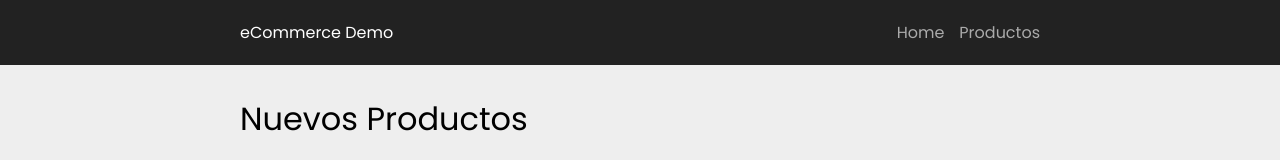
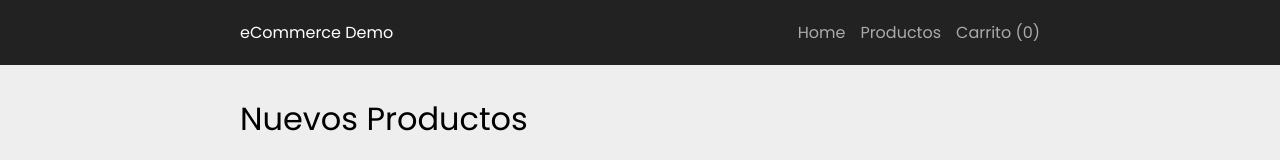
Before and after one commit to dejwid/ecommerce-front, a Next.js app: page / in a window 1280 px wide. Shown: the top 160 px of the page. Built offline with nearby package versions, Linux system fonts and the light colour scheme; no server answers; the database is empty.

Commit message:
fixed header

```diff
--- a/components/Header.js
+++ b/components/Header.js
@@ -78,6 +78,7 @@ export default function Header() {
           <StyledNav mobileNavActive={mobileNavActive}>
             <NavLink href={'/'}>Home</NavLink>
             <NavLink href={'/products'}>Productos</NavLink>
+            <NavLink href={'/cart'}>Carrito ({cartProducts.length})</NavLink>
           </StyledNav>
           <NavButton>
             <NavLink href={'/cart'}>Carrito ({cartProducts.length})</NavLink>
```
